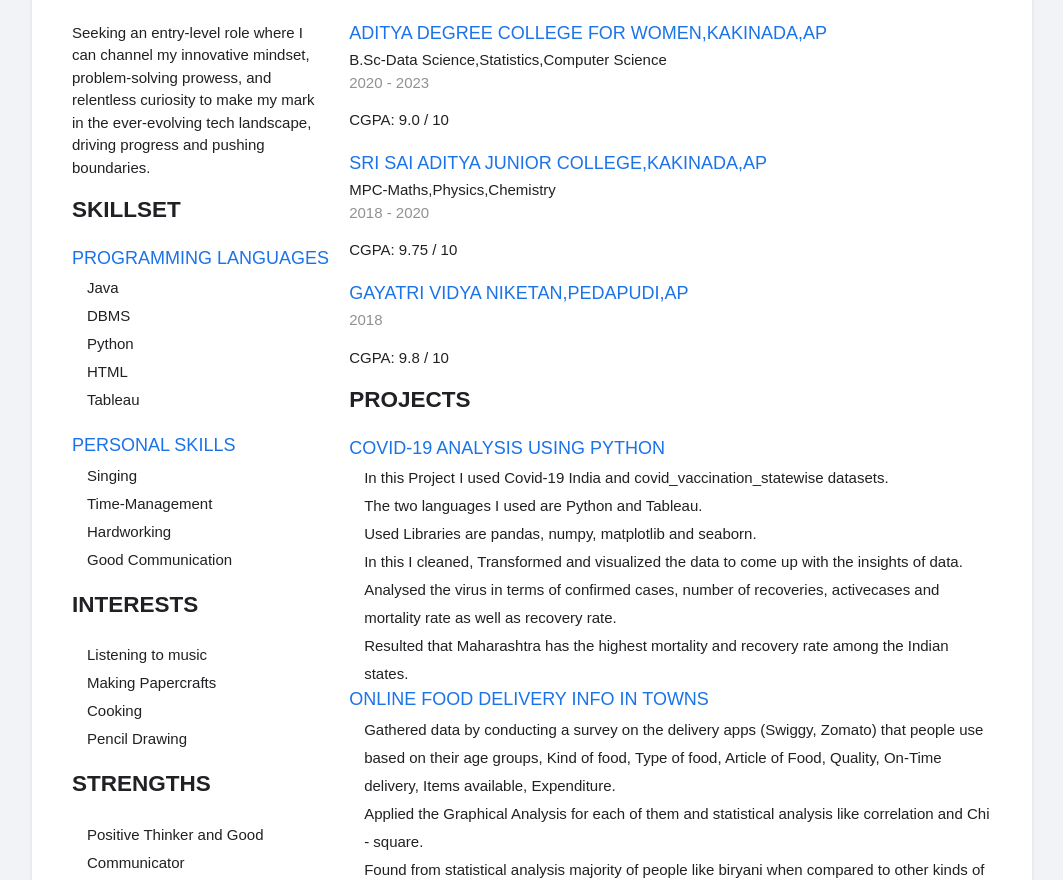
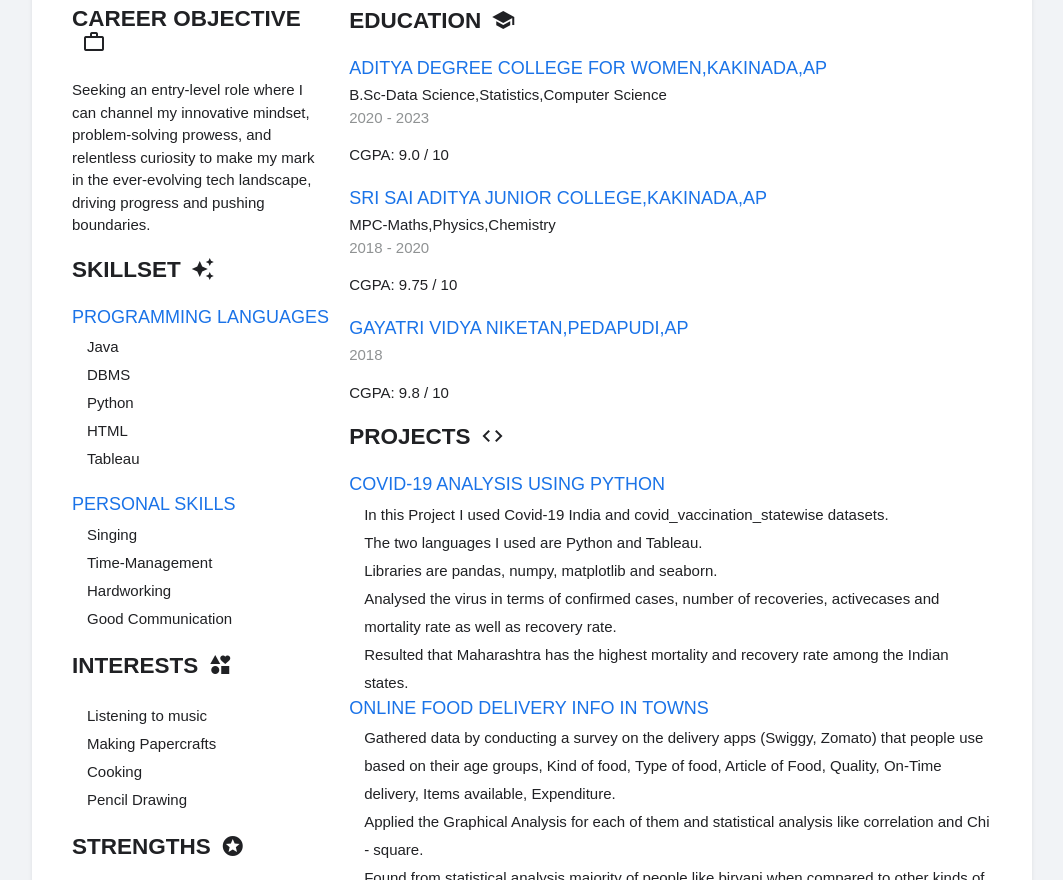
Before and after one commit to Ramya-brs/Grid, a plain HTML site: page index.html in a window 1280 px wide. Shown: the part 132-1012 px from the top of the page, without its empty margins (108-1171 px from the left). Drawn offline with Linux system fonts and the light colour scheme; a web font is replaced by a local one.

Commit message:
Update index.html

```diff
--- a/index.html
+++ b/index.html
@@ -10,8 +10,6 @@
 -->
 <!doctype html>
 <html lang="en">
-
-
   <head>
     <!-- Meta Tags -->
     <meta charset="utf-8">
@@ -23,36 +21,35 @@
 
     <!-- Tab Title Tag -->
     <title>RAMYA PAVANI, Resume- UX Designer</title>
-
     <!-- Stylesheet -->
     <link type="text/css" href="assets/styles/css/styles.css" rel="stylesheet">
-
     <!-- Material Icons -->
     <link href="https://fonts.googleapis.com/icon?family=Material+Icons" rel="stylesheet">
-</head>
+    <link rel="stylesheet" href="https://cdnjs.cloudflare.com/ajax/libs/font-awesome/5.15.3/css/all.min.css">
 
 
+
+  </head>
   <body>
     <div id="wrapper">
         <header>
           <h1>Ramya Pavani</h1>
           <p><a href="mailto:ramyapavanidevagalla@gmail.com"> <i class="material-icons">mail_outline</i>ramyapavanidevagalla@gmail.com</a></p>
           <p><a href="tel:+917036068567"> <i class="material-icons">phone</i>+917036068567 </a> </p>
-      <p><a href="https://github.com/Ramya-brs" target="_blank"> <i class="material-icons">public</i>MyGithub</a></p>
+          <p><a href="https://github.com/Ramya-brs" target="_blank"><i class="fab fa-github" style="font-size: 24px;"></i> Git Profile</a></p>
+
         </header>
         <!-- Header Ends here -->
-
 	      <aside>
-    <h2>CAREER OBJECTIVE</h2>
+          <h2>CAREER OBJECTIVE<i class="material-icons">work_outline</i></h2>
           <article>
-    <li>Seeking an entry-level role where I can channel my innovative mindset, problem-solving prowess, and relentless curiosity to make my mark in the ever-evolving tech landscape, driving progress and pushing boundaries.</li>
+            <p>Seeking an entry-level role where I can channel my innovative mindset, problem-solving prowess, and relentless curiosity to make my mark in the ever-evolving tech landscape, driving progress and pushing boundaries.</p>
           </article>
-
-    <h2>SKILLSET</h2>
+          <h2>SKILLSET<i class="material-icons">auto_awesome</i></h2>
           <article>
             <h3>Programming Languages</h3>
             <ul>
-        <li>Java</li>
+             <li>Java </li>
              <li>DBMS</li>
              <li>Python</li>
              <li>HTML</li>
@@ -70,9 +67,8 @@
            </ul>
           </article>
           <!-- Article end -->
-
           <article>
-    <h2>INTERESTS</h2>
+            <h2>INTERESTS<i class="material-icons">interests</i></h2>
             <ul>
              <li>Listening to music</li>
              <li>Making Papercrafts</li>
@@ -80,19 +76,19 @@
              <li>Pencil Drawing</li>
             </ul>
           </article>
-    <h2>STRENGTHS</h2>
+          <!--Article end-->
+          <h2>STRENGTHS<i class="material-icons">stars</i></h2>
           <ul>
             <li>Positive Thinker and Good Communicator</li>
             <li>Self- Motivated and willingness to learn</li>
             <li>Ability to cope with the changing environment</li>
             <li>Teamwork</li>
           </ul>
-
 		    </aside>
         <!-- Aside Ends here -->
 
       <main>
-    <h2>Education</h2>
+        <h2>Education<i class="material-icons">school</i></h2>
         <article>
           <h3>Aditya Degree College For Women,Kakinada,AP</h3>
           <p>B.Sc-Data Science,Statistics,Computer Science</p>
@@ -113,14 +109,13 @@
           <p>CGPA: 9.8 / 10</p>
         </article>
         <!-- Article end -->
-    <h2>PROJECTS</h2>
+        <h2>PROJECTS<i class="material-icons">code</i></h2>
         <article>
           <h3>COVID-19 ANALYSIS USING PYTHON</h3>
           <ul>
             <li>In this Project I used Covid-19 India and covid_vaccination_statewise datasets.</li>
             <li>The two languages I used are Python and Tableau.</li>
-        <li>Used Libraries are pandas, numpy, matplotlib and seaborn.</li>
-        <li>In this I cleaned, Transformed and visualized the data to come up with the insights of data.</li>
+            <li>Libraries are pandas, numpy, matplotlib and seaborn.</li>
             <li>Analysed the virus in terms of confirmed cases, number of recoveries, activecases and mortality rate as well as recovery rate.</li>
             <li>Resulted that Maharashtra has the highest mortality and recovery rate among the Indian states.</li>
           </ul>
@@ -134,7 +129,7 @@
           </ul>
         </article>
         <!--Article end-->
-    <h2>ACHIEVEMENTS</h2>
+        <h2>ACHIEVEMENTS<i class="material-icons">emoji_events</i></h2>
         <ul>
           <li>Participated in Lead India Foundation.</li>
           <li>Participated in Mepro Pearson.</li>
```
Lines whose indentation alone changed are shown as unchanged.
